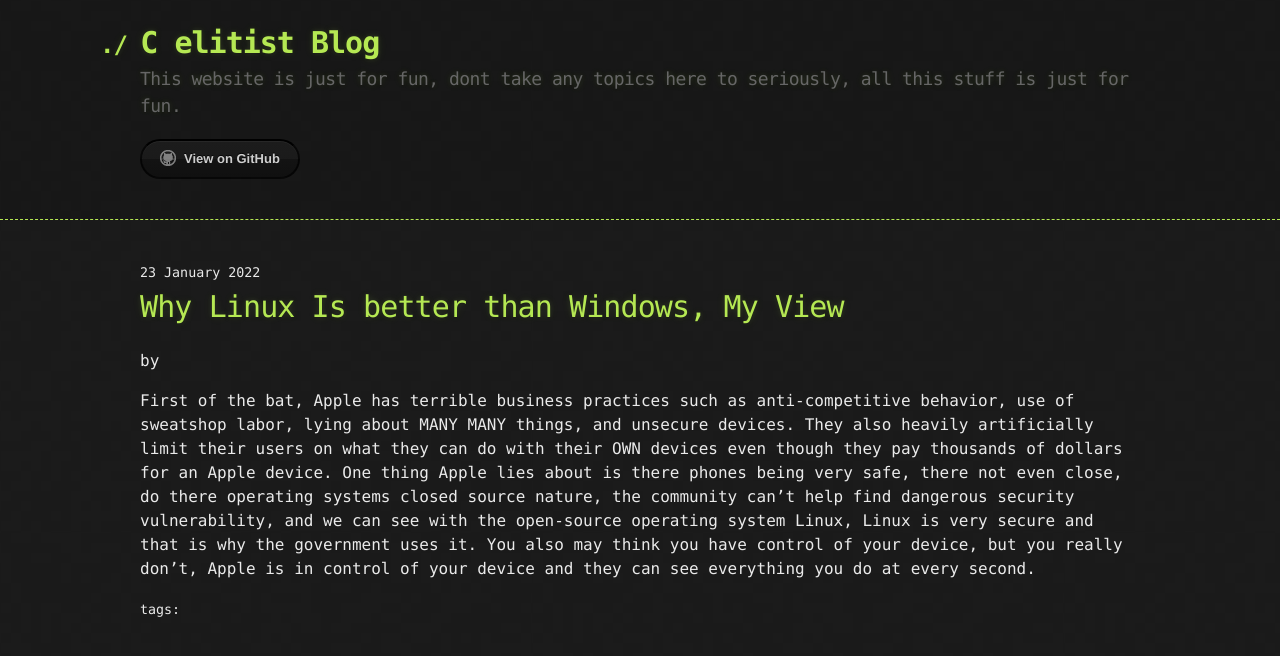
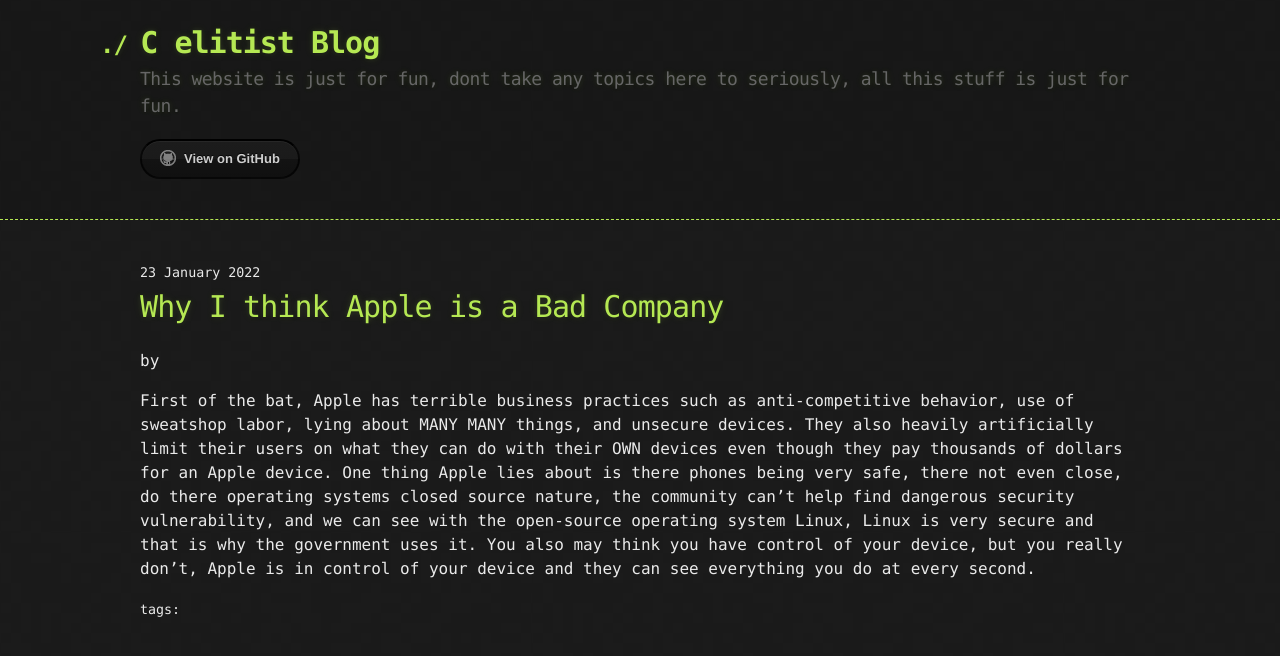
Before and after one commit to ElongatedMetroid/NateNoNameSOFT.github.io, a Jekyll site: the page built from _posts/2022-01-22-why-I-thin-apple-is-bad.markdown, in a window 1280 px wide. Shown: the top 656 px of the page. Built offline with Jekyll 4.4.1, drawn with Linux system fonts in a browser that asks for light colours.

Commit message:
fix header in post

```diff
--- a/_posts/2022-01-22-why-I-thin-apple-is-bad.markdown
+++ b/_posts/2022-01-22-why-I-thin-apple-is-bad.markdown
@@ -1,6 +1,6 @@
 ---
 layout: post
-title:  "Why Linux Is better than Windows, My View"
+title:  "Why I think Apple is a Bad Company"
 date:   2022-01-22 21:23:46 -0800
 ---
 First of the bat, Apple has terrible business practices such as anti-competitive behavior, use of sweatshop labor, lying about MANY MANY things, and
```
